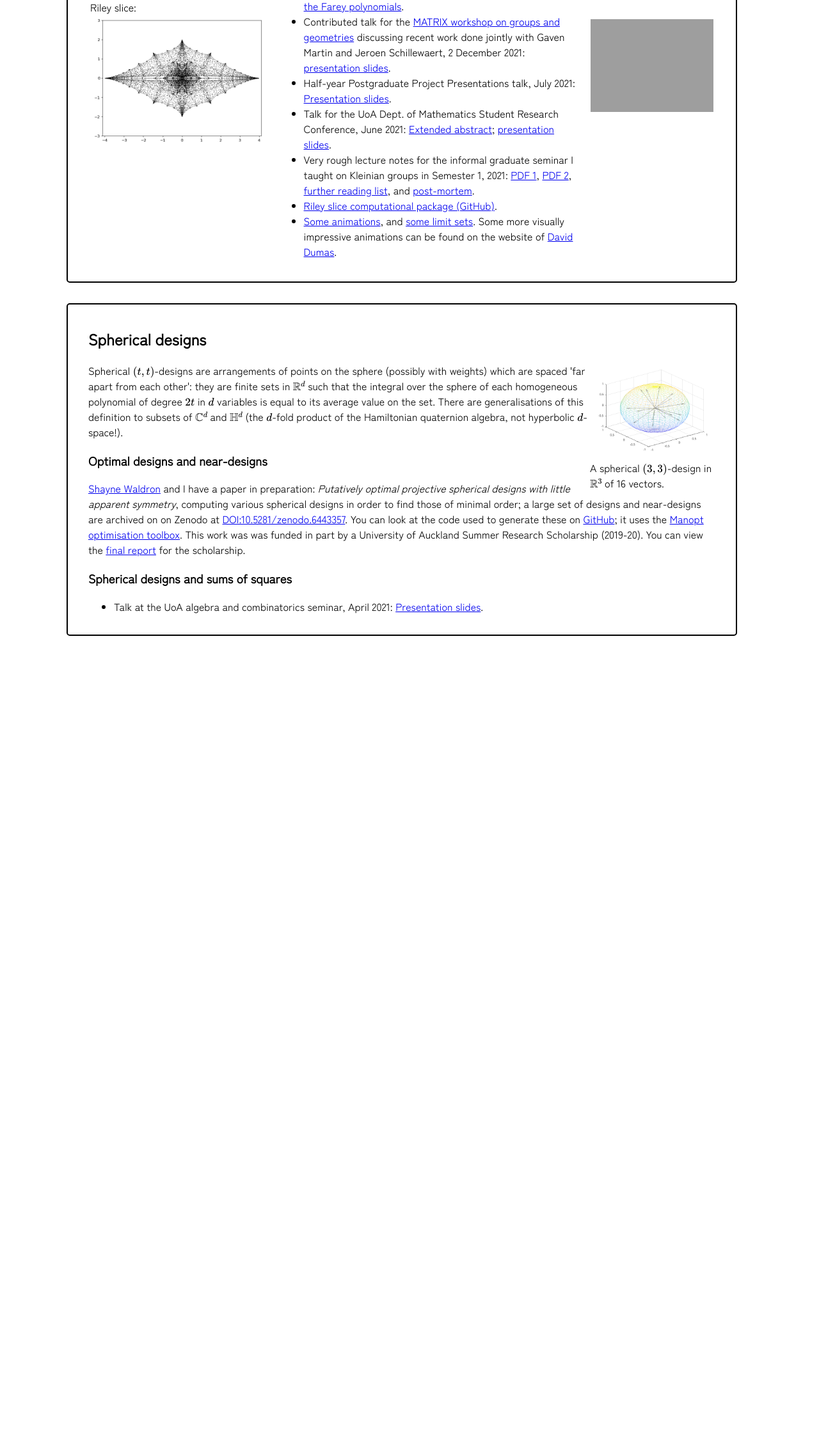
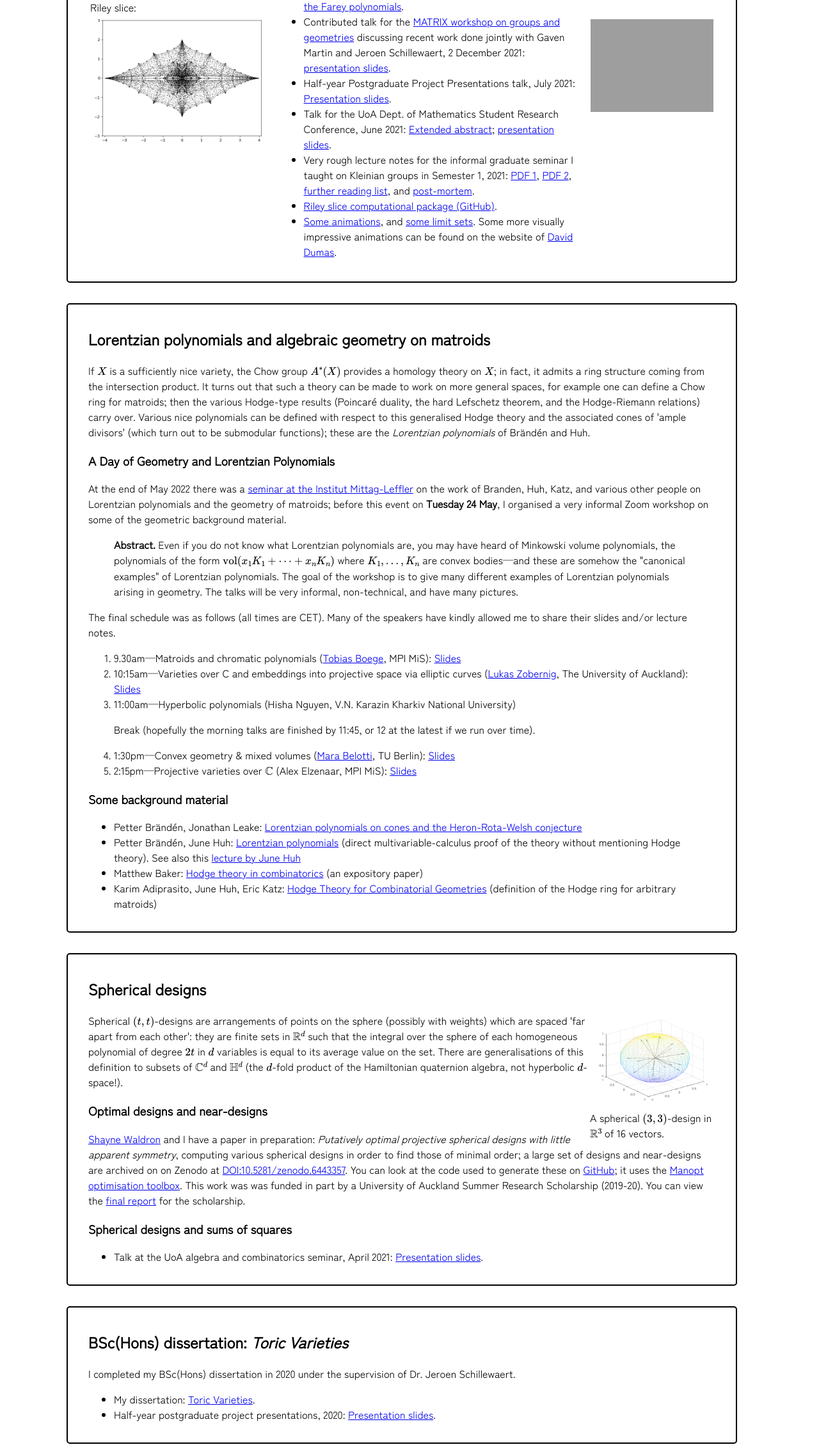
Before and after one commit to aelzenaar/aelzenaar.github.io, a plain HTML site: page index.html in a window 1280 px wide. Shown: the part 3881-6154 px from the top of the page at 64% size. Before the commit the page ends 4891 px from the top, so only its background shows below. Drawn offline with nearby package versions, Linux system fonts and the light colour scheme; grey boxes are pictures that could not be loaded.

Commit message:
uncomment+cv

```diff
--- a/index.html
+++ b/index.html
@@ -188,7 +188,7 @@
 
   </div>
 
-<!--  <div id="phd_project">
+  <div id="phd_project">
   <h2>Lorentzian polynomials and algebraic geometry on matroids</h2>
   If \( X \) is a sufficiently nice variety, the Chow group \( A^*(X) \) provides a homology theory on \( X \); in fact, it admits a ring structure coming from the intersection product. It turns out
   that such a theory can be made to work on more general spaces, for example one can define a Chow ring for matroids; then the various Hodge-type results (Poincaré duality, the hard Lefschetz theorem,
@@ -230,7 +230,7 @@
     <li>Matthew Baker: <a href="https://arxiv.org/abs/1705.07960">Hodge theory in combinatorics</a> (an expository paper)
     <li>Karim Adiprasito, June Huh, Eric Katz: <a href="https://arxiv.org/abs/1511.02888">Hodge Theory for Combinatorial Geometries</a> (definition of the Hodge ring for arbitrary matroids)
   </ul>
-  </div>-->
+  </div>
 
   <div id="spherical_designs">
   <h2>Spherical designs</h2>
@@ -256,14 +256,14 @@
 
   </div>
 
-<!--  <div id="bsc_project">
+  <div id="bsc_project">
   <h2>BSc(Hons) dissertation: <i>Toric Varieties</i></h2>
   I completed my BSc(Hons) dissertation in 2020 under the supervision of Dr. Jeroen Schillewaert.
   <ul>
     <li>My dissertation: <a href="hons/dissertation.pdf">Toric Varieties</a>.
     <li>Half-year postgraduate project presentations, 2020: <a href="hons/honourstalk.pdf">Presentation slides</a>.
   </ul>
-  </div>-->
+  </div>
 
 <!--  <div id="ncea">
   <h2>College (secondary school) notes on mathematics and physics</h2>
```
Also changed, not shown: 1 other file.
